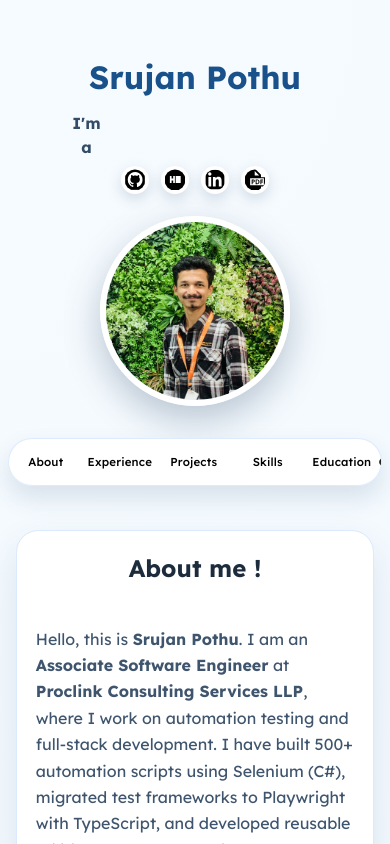
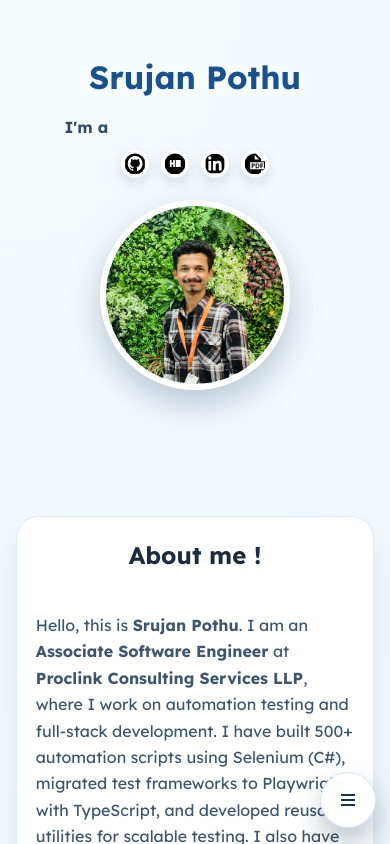
Before and after one commit to srujanpothu14/portfolio, an Angular app: page / in a window 390 px wide. Shown: the top 844 px of the page. Built offline with nearby package versions, Linux system fonts and the light colour scheme.

Commit message:
updated the navigation panel for mobile screen

```diff
--- a/src/app/app.component.html
+++ b/src/app/app.component.html
@@ -1,32 +1,72 @@
 <div class="portfolio-shell">
   <section class="et-hero-tabs">
     <app-intro-page></app-intro-page>
-    <div class="et-hero-tabs-container">
-      <a class="et-hero-tab" href="#about_page" (click)="onTabClick($event)"
+    <button
+      class="et-nav-toggle"
+      type="button"
+      aria-controls="primary-nav"
+      aria-label="Open navigation menu"
+      [attr.aria-expanded]="isMobileNavOpen"
+      (click)="toggleMobileNav()"
+    >
+      <span
+        class="et-nav-toggle__icon"
+        [class.et-nav-toggle__icon--open]="isMobileNavOpen"
+      ></span>
+    </button>
+
+    <div
+      id="primary-nav"
+      class="et-hero-tabs-container"
+      [class.et-hero-tabs-container--open]="isMobileNavOpen"
+    >
+      <a
+        class="et-hero-tab"
+        [class.et-hero-tab--active]="currentId === 'about_page'"
+        href="#about_page"
+        (click)="onTabClick($event)"
         >About</a
       >
       <a
         class="et-hero-tab"
+        [class.et-hero-tab--active]="currentId === 'experience_page'"
         href="#experience_page"
         (click)="onTabClick($event)"
         >Experience</a
       >
-      <a class="et-hero-tab" href="#projects_page" (click)="onTabClick($event)"
+      <a
+        class="et-hero-tab"
+        [class.et-hero-tab--active]="currentId === 'projects_page'"
+        href="#projects_page"
+        (click)="onTabClick($event)"
         >Projects</a
       >
-      <a class="et-hero-tab" href="#skills_page" (click)="onTabClick($event)"
+      <a
+        class="et-hero-tab"
+        [class.et-hero-tab--active]="currentId === 'skills_page'"
+        href="#skills_page"
+        (click)="onTabClick($event)"
         >Skills</a
       >
-      <a class="et-hero-tab" href="#education_page" (click)="onTabClick($event)"
+      <a
+        class="et-hero-tab"
+        [class.et-hero-tab--active]="currentId === 'education_page'"
+        href="#education_page"
+        (click)="onTabClick($event)"
         >Education</a
       >
       <a
         class="et-hero-tab"
+        [class.et-hero-tab--active]="currentId === 'certifications_page'"
         href="#certifications_page"
         (click)="onTabClick($event)"
         >Certifications</a
       >
-      <a class="et-hero-tab" href="#contact_page" (click)="onTabClick($event)"
+      <a
+        class="et-hero-tab"
+        [class.et-hero-tab--active]="currentId === 'contact_page'"
+        href="#contact_page"
+        (click)="onTabClick($event)"
         >Contact</a
       >
 
--- a/src/app/app.component.scss
+++ b/src/app/app.component.scss
@@ -7,6 +7,7 @@ $tab-height: 64px;
 
 .portfolio-shell {
   width: 100%;
+  touch-action: pan-y;
 }
 
 .et-slide {
@@ -22,6 +23,68 @@ $tab-height: 64px;
   display: flex;
   justify-content: center;
   padding-top: 0.8rem;
+  min-height: calc($tab-height + 0.8rem);
+}
+
+.et-nav-toggle {
+  display: none;
+  align-items: center;
+  justify-content: space-between;
+  width: min(94%, 420px);
+  height: 48px;
+  margin: 0 auto 10px;
+  padding: 0 1rem;
+  border: 1px solid rgba(47, 128, 237, 0.22);
+  border-radius: 999px;
+  background: rgba(255, 255, 255, 0.96);
+  color: #1a3350;
+  font-size: 0.95rem;
+  font-weight: 600;
+  letter-spacing: 0.01rem;
+  box-shadow: 0 8px 20px rgba(26, 51, 80, 0.13);
+}
+
+.et-nav-toggle__icon {
+  position: relative;
+  width: 14px;
+  height: 2px;
+  background: #1a3350;
+  transition: transform 0.25s ease;
+
+  &::before,
+  &::after {
+    content: "";
+    position: absolute;
+    left: 0;
+    width: 14px;
+    height: 2px;
+    background: #1a3350;
+    transition:
+      transform 0.25s ease,
+      top 0.25s ease;
+  }
+
+  &::before {
+    top: -5px;
+  }
+
+  &::after {
+    top: 5px;
+  }
+
+  &--open {
+    background: transparent;
+
+    &::before {
+      top: 0;
+      transform: rotate(45deg);
+    }
+
+    &::after {
+      top: 0;
+      transform: rotate(-45deg);
+    }
+  }
 }
 
 .et-hero-tabs-container {
@@ -40,6 +103,7 @@ $tab-height: 64px;
   transition: position 0.3s ease;
   border-radius: 50px;
   overflow-x: auto;
+  scroll-behavior: smooth;
   scrollbar-width: none;
 
   &::-webkit-scrollbar {
@@ -67,10 +131,15 @@ $tab-height: 64px;
   border-radius: 50px;
 
   &:hover {
+    color: #1a3350;
+    background: rgba(47, 128, 237, 0.12);
+    transition: all 0.5s ease;
+    border-radius: 50px;
+  }
+
+  &--active {
     color: #fff;
     background: rgba($primary-color, 0.9);
-    transition: all 0.5s ease;
-    border-radius: 50px;
   }
 }
 
@@ -110,32 +179,90 @@ $tab-height: 64px;
   .et-slide {
     padding: 0.75rem 0 1.2rem;
   }
+
+  .et-hero-tab {
+    min-width: 96px;
+    padding: 0 0.55rem;
+    font-size: 0.82rem;
+  }
 }
 
-@media (max-width: 480px) {
-  .et-hero-tabs,
-  .et-slide {
+@media (max-width: 768px) {
+  .et-hero-tabs {
+    min-height: auto;
+    display: block;
+  }
+
+  .et-nav-toggle {
     display: flex;
+    position: fixed;
+    bottom: calc(16px + env(safe-area-inset-bottom));
+    right: 14px;
+    left: auto;
+    width: 56px;
+    height: 56px;
+    margin: 0;
+    padding: 0;
+    justify-content: center;
+    z-index: 1200;
+    border-radius: 50%;
+    background: rgba(255, 255, 255, 0.98);
+    box-shadow: 0 16px 28px rgba(26, 51, 80, 0.28);
+  }
+
+  .et-hero-tabs-container {
+    position: fixed;
+    bottom: calc(80px + env(safe-area-inset-bottom));
+    right: 14px;
+    left: auto;
+    width: min(88vw, 320px);
+    max-height: 0;
+    height: auto;
+    margin: 0;
+    border-radius: 22px;
+    overflow-y: auto;
+    pointer-events: none;
+    opacity: 0;
+    transform: translateY(8px);
     flex-direction: column;
-    justify-content: center;
-    align-items: center;
-  }
-  .et-hero-tabs-container {
-    width: 96%;
-    height: 48px;
-    border-radius: 28px;
-    margin-bottom: 16px;
+    z-index: 1190;
+    transition:
+      max-height 0.35s ease,
+      opacity 0.25s ease,
+      transform 0.25s ease,
+      padding 0.35s ease,
+      box-shadow 0.35s ease;
+
+    &--open {
+      max-height: min(70vh, 420px);
+      padding: 0.35rem;
+      pointer-events: auto;
+      touch-action: pan-y;
+      opacity: 1;
+      transform: translateY(-4px);
+      box-shadow: 0 12px 30px rgba(26, 51, 80, 0.18);
+    }
+
     &--top {
-      top: 12px;
+      position: fixed;
     }
   }
+
   .et-hero-tab {
-    min-width: 74px;
-    font-size: 0.72rem;
-    letter-spacing: 0.01rem;
+    justify-content: flex-start;
+    width: 100%;
+    min-height: 44px;
+    min-width: 0;
+    padding: 0 0.9rem;
+    font-size: 0.9rem;
+    border-radius: 14px;
   }
 
   .et-hero-tab-slider {
-    width: 42px;
+    display: none;
+  }
+
+  .et-slide {
+    padding: 0.9rem 0 1.2rem;
   }
 }
--- a/src/app/app.component.ts
+++ b/src/app/app.component.ts
@@ -34,7 +34,9 @@ export class AppComponent {
   currentId: string | null = null;
   tabContainerHeight: number = 70;
   isSticky: boolean = false;
+  isMobileNavOpen: boolean = false;
   currentTab: HTMLElement | null = null;
+  private readonly mobileBreakpoint = 768;
 
   constructor(
     private el: ElementRef,
@@ -42,6 +44,7 @@ export class AppComponent {
   ) {}
 
   ngAfterViewInit() {
+    this.refreshTabContainerHeight();
     this.onScroll(); // Initial scroll check
   }
 
@@ -53,24 +56,76 @@ export class AppComponent {
 
   @HostListener('window:resize')
   onResize() {
+    this.refreshTabContainerHeight();
+
+    if (window.innerWidth > this.mobileBreakpoint && this.isMobileNavOpen) {
+      this.isMobileNavOpen = false;
+    }
+
     if (this.currentTab) {
       this.setSliderCss();
     }
   }
 
+  toggleMobileNav() {
+    this.isMobileNavOpen = !this.isMobileNavOpen;
+    this.refreshTabContainerHeight();
+  }
+
   onTabClick(event: Event) {
     event.preventDefault();
-    const target = event.target as HTMLElement; // Cast event.target to HTMLElement
+    const target = (event.currentTarget || event.target) as HTMLElement;
     const sectionId = target.getAttribute('href')?.substring(1);
     const section = document.getElementById(sectionId || '');
+
     if (section) {
-      const scrollTop = section.offsetTop - this.tabContainerHeight + 1;
+      const isMobile = window.innerWidth <= this.mobileBreakpoint;
+      const scrollTop =
+        section.offsetTop - this.tabContainerHeight - (isMobile ? 8 : 2);
+
       window.scrollTo({ top: scrollTop, behavior: 'smooth' });
+
+      if (isMobile && this.isMobileNavOpen) {
+        this.isMobileNavOpen = false;
+        this.refreshTabContainerHeight();
+      }
     }
+  }
+
+  private refreshTabContainerHeight() {
+    const tabContainer = this.el.nativeElement.querySelector(
+      '.et-hero-tabs-container',
+    ) as HTMLElement | null;
+
+    if (!tabContainer) {
+      return;
+    }
+
+    this.tabContainerHeight = Math.max(
+      tabContainer.getBoundingClientRect().height,
+      48,
+    );
   }
 
   checkTabContainerPosition() {
     const tabContainer = this.el.nativeElement.querySelector('.et-hero-tabs');
+    const navContainer = this.el.nativeElement.querySelector(
+      '.et-hero-tabs-container',
+    );
+
+    if (!tabContainer || !navContainer) {
+      return;
+    }
+
+    // On mobile we keep the nav in document flow to avoid capturing vertical swipe scroll.
+    if (window.innerWidth <= this.mobileBreakpoint) {
+      this.isSticky = false;
+      this.renderer.removeClass(navContainer, 'et-hero-tabs-container--top');
+      return;
+    }
+
+    this.refreshTabContainerHeight();
+
     const offset =
       tabContainer.offsetTop +
       tabContainer.offsetHeight -
@@ -78,16 +133,10 @@ export class AppComponent {
 
     if (window.scrollY + 12 > offset) {
       this.isSticky = true;
-      this.renderer.addClass(
-        this.el.nativeElement.querySelector('.et-hero-tabs-container'),
-        'et-hero-tabs-container--top',
-      );
+      this.renderer.addClass(navContainer, 'et-hero-tabs-container--top');
     } else {
       this.isSticky = false;
-      this.renderer.removeClass(
-        this.el.nativeElement.querySelector('.et-hero-tabs-container'),
-        'et-hero-tabs-container--top',
-      );
+      this.renderer.removeClass(navContainer, 'et-hero-tabs-container--top');
     }
   }
 
@@ -124,7 +173,7 @@ export class AppComponent {
   }
 
   setSliderCss() {
-    if (this.currentTab) {
+    if (this.currentTab && this.slider?.nativeElement) {
       const tabWidth = this.currentTab.offsetWidth;
       const tabLeft = this.currentTab.offsetLeft;
       const sliderWidth = this.slider.nativeElement.offsetWidth;
@@ -134,6 +183,18 @@ export class AppComponent {
 
       this.slider.nativeElement.style.left = `${left}px`;
       this.slider.nativeElement.style.opacity = `1`;
+
+      const tabContainer = this.el.nativeElement.querySelector(
+        '.et-hero-tabs-container',
+      ) as HTMLElement | null;
+
+      if (
+        tabContainer &&
+        window.innerWidth > this.mobileBreakpoint &&
+        window.innerWidth <= 900
+      ) {
+        this.currentTab.scrollIntoView({ inline: 'center', block: 'nearest' });
+      }
     }
   }
 }
```
